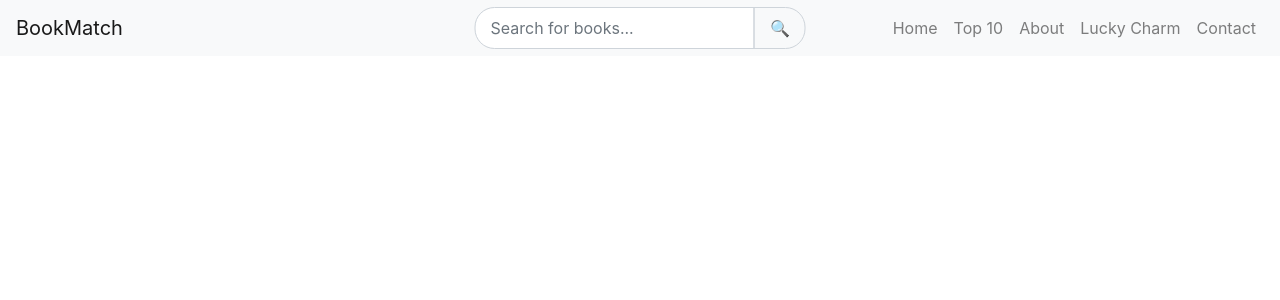
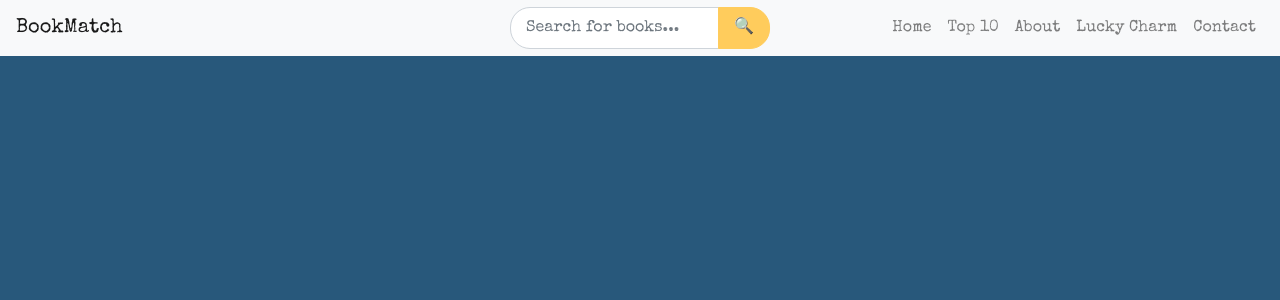
Before and after one commit to pastelnata/group7, a Django app: page /autocomplete/ in a window 1280 px wide. Shown: the top 300 px of the page. Run offline with Django 5.2, Linux system fonts and the light colour scheme; some libraries are stand-ins or nearby versions.

Commit message:
fix/font & search button

```diff
--- a/BookRecommendationSystem/myapp/static/css/style.css
+++ b/BookRecommendationSystem/myapp/static/css/style.css
@@ -169,3 +169,15 @@ button[type="submit"]:hover {
     text-align: center;
     margin-bottom: 5px;
 }
+
+.search-wrapper .btn-outline-primary {
+    background-color: #ffcc5c !important;
+    color: #222 !important;
+    border-color: #ffcc5c !important;
+}
+
+.search-wrapper .btn-outline-primary:hover, .search-wrapper .btn-outline-primary:focus {
+    background-color: #ffb347 !important;
+    color: #222 !important;
+    border-color: #ffb347 !important;
+}
--- a/BookRecommendationSystem/myapp/templates/home.html
+++ b/BookRecommendationSystem/myapp/templates/home.html
@@ -1,3 +1,4 @@
+{% load static %}
 <!DOCTYPE html>
 <html lang="en">
 
@@ -54,6 +55,7 @@
     <link rel="stylesheet" href="https://stackpath.bootstrapcdn.com/bootstrap/4.3.1/css/bootstrap.min.css"
         rel="stylesheet" />
     <link rel="stylesheet" href="https://code.jquery.com/ui/1.14.1/themes/base/jquery-ui.css">
+    <link rel="stylesheet" href="{% static 'css/style.css' %}">
     {% endblock %}
 </head>
 
--- a/BookRecommendationSystem/myapp/templates/myapp/about.html
+++ b/BookRecommendationSystem/myapp/templates/myapp/about.html
@@ -89,6 +89,7 @@
     border: 1px solid #ddd;
     border-radius: 5px;
 }
+
 </style>
 <body>
     <div class="dreamteam">
--- a/BookRecommendationSystem/search/templates/search_results.html
+++ b/BookRecommendationSystem/search/templates/search_results.html
@@ -8,7 +8,7 @@
 <style>
     body {
         background-color: #28587B;
-        font-family: 'Instrument Serif', serif;
+        font-family: 'Special Elite', cursive;
         color: #f8f0f0;
     }
 
```
